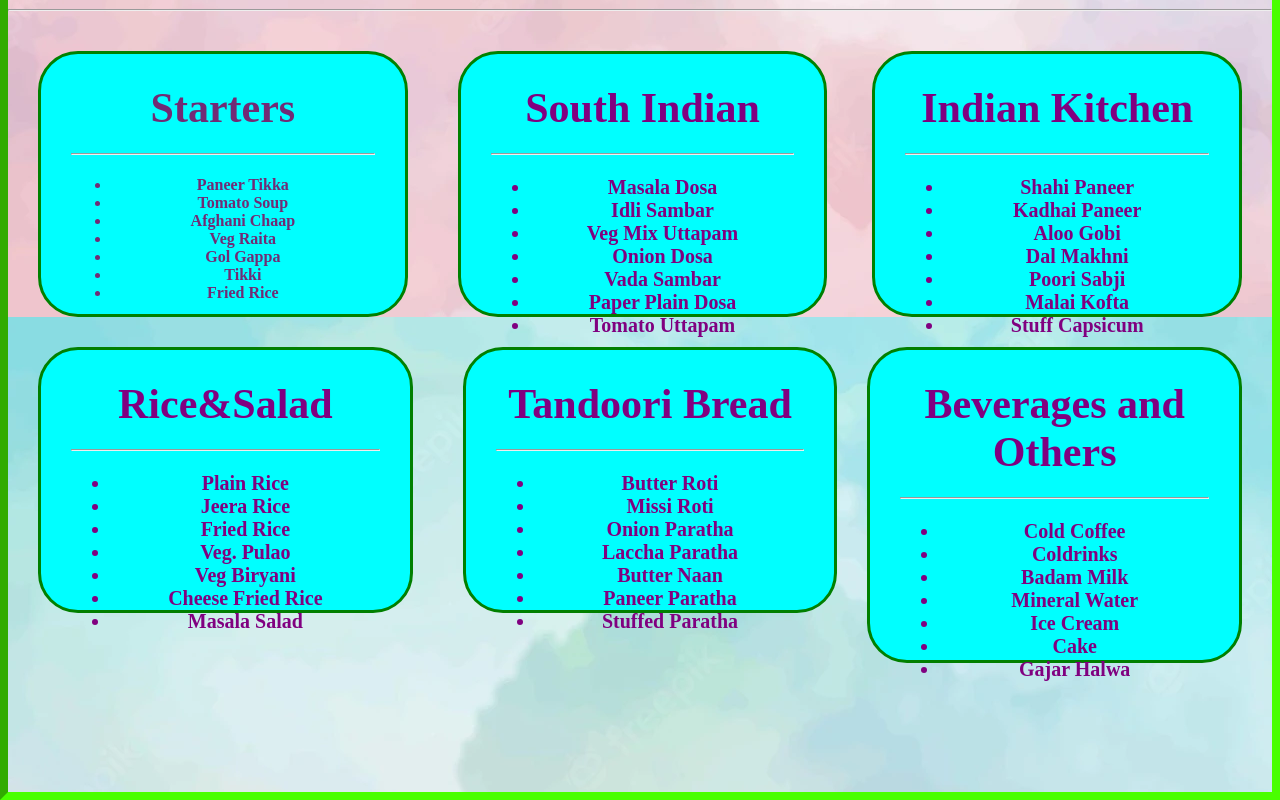
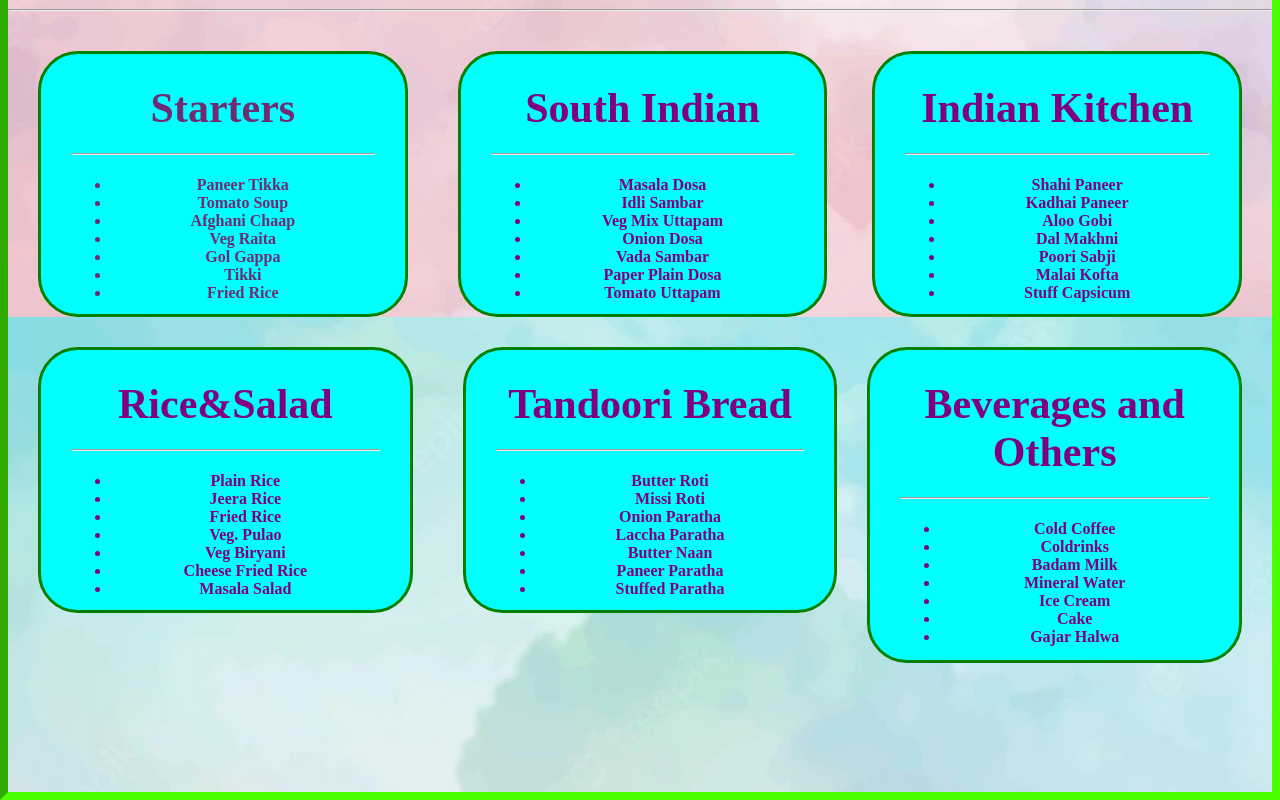
Before and after one commit to pallavivarshney-Tech/CSS--Assignment-2, a plain HTML site: page index.html in a window 1280 px wide. Shown: the part 1016-1816 px from the top of the page. Drawn offline with Linux system fonts and the light colour scheme.

Commit message:
first commit

```diff
--- a/style.css
+++ b/style.css
@@ -181,7 +181,7 @@ position: absolute;
 
 }
 .dishes{
-    font-size:medium;
+    font-size:16px;
 }
 .south{
     border-style:solid;
@@ -205,7 +205,7 @@ position: absolute;
     flex:1;
 }
 .dishes2{
-    font-size:20px;
+    font-size:16px;
     color:purple;
 }
 .indian{
@@ -227,7 +227,7 @@ position: absolute;
     flex:1;
 }
 .dishes3{
-    font-size:20px;
+    font-size:16px;
     color:purple;
 }
 
@@ -254,7 +254,7 @@ position: absolute;
 
 }
 .dishes4{
-    font-size:20px;
+    font-size:16px;
     color:purple;
 }
 .Bread{
@@ -297,7 +297,7 @@ position: absolute;
     flex:1;
 }
 .dishes5{
-    font-size:20px;
+    font-size:16px;
     color:purple;
 }
 .flex{
```
